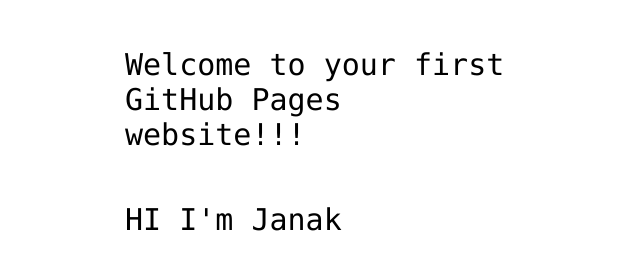
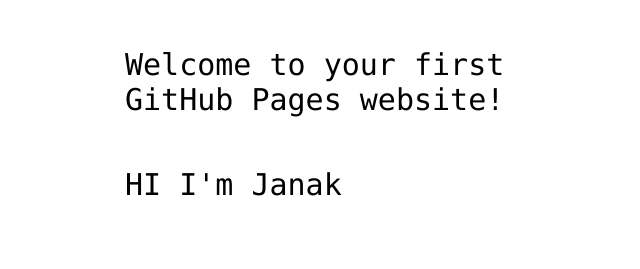
Before and after one commit to jshah-mob/training-wow, a plain HTML site: page index.html in a window 1280 px wide. Shown: the part 341-610 px from the top of the page, without its empty margins (315-955 px from the left). Drawn offline with Linux system fonts and the light colour scheme.

Commit message:
Commit-3

```diff
--- a/index.html
+++ b/index.html
@@ -12,7 +12,7 @@
 <img src="https://octodex.github.com/images/daftpunktocat-thomas.gif" id="octocat" alt="octocat-gif" />
 
 <!-- Change this code here by copy and pasting your template on line 15 -->
-<p>Welcome to your first GitHub Pages website!!!</p>
+<p>Welcome to your first GitHub Pages website!</p>
 <p> HI I'm Janak </p>
 
 </body>
```
